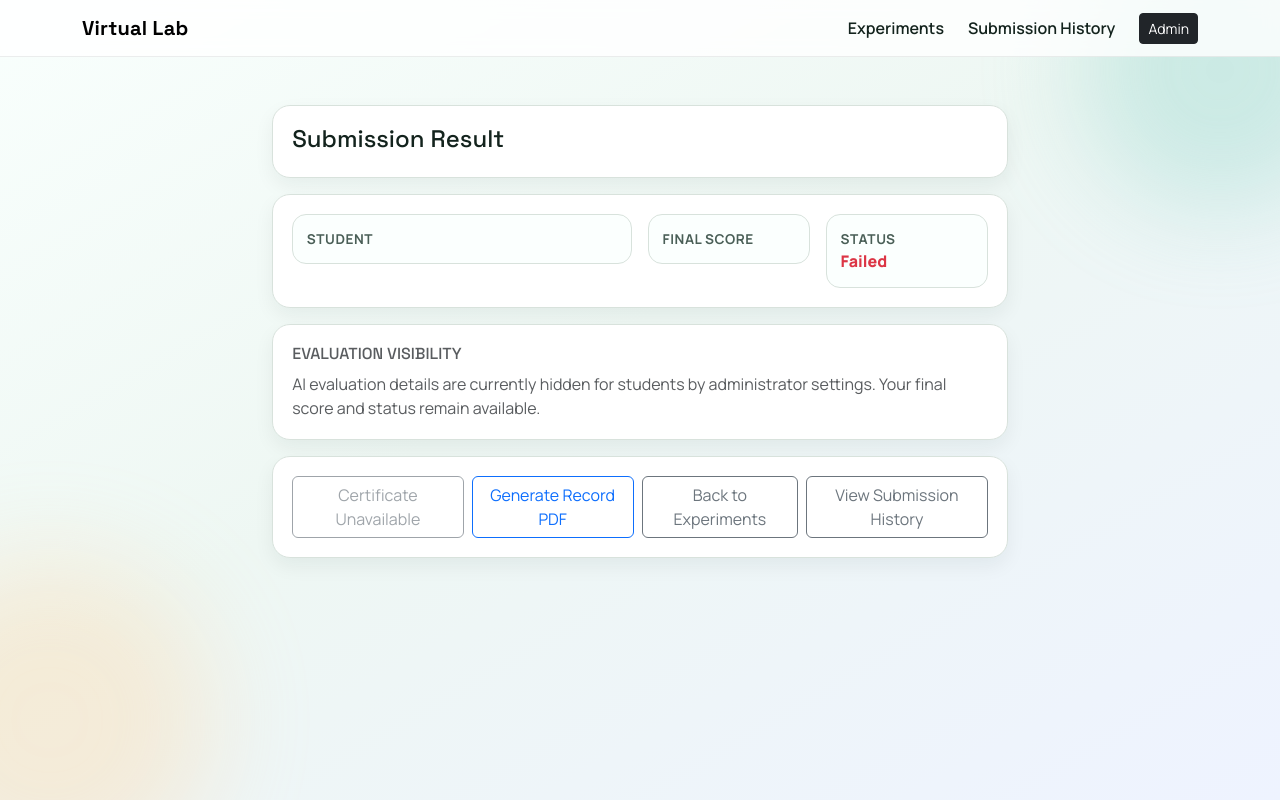
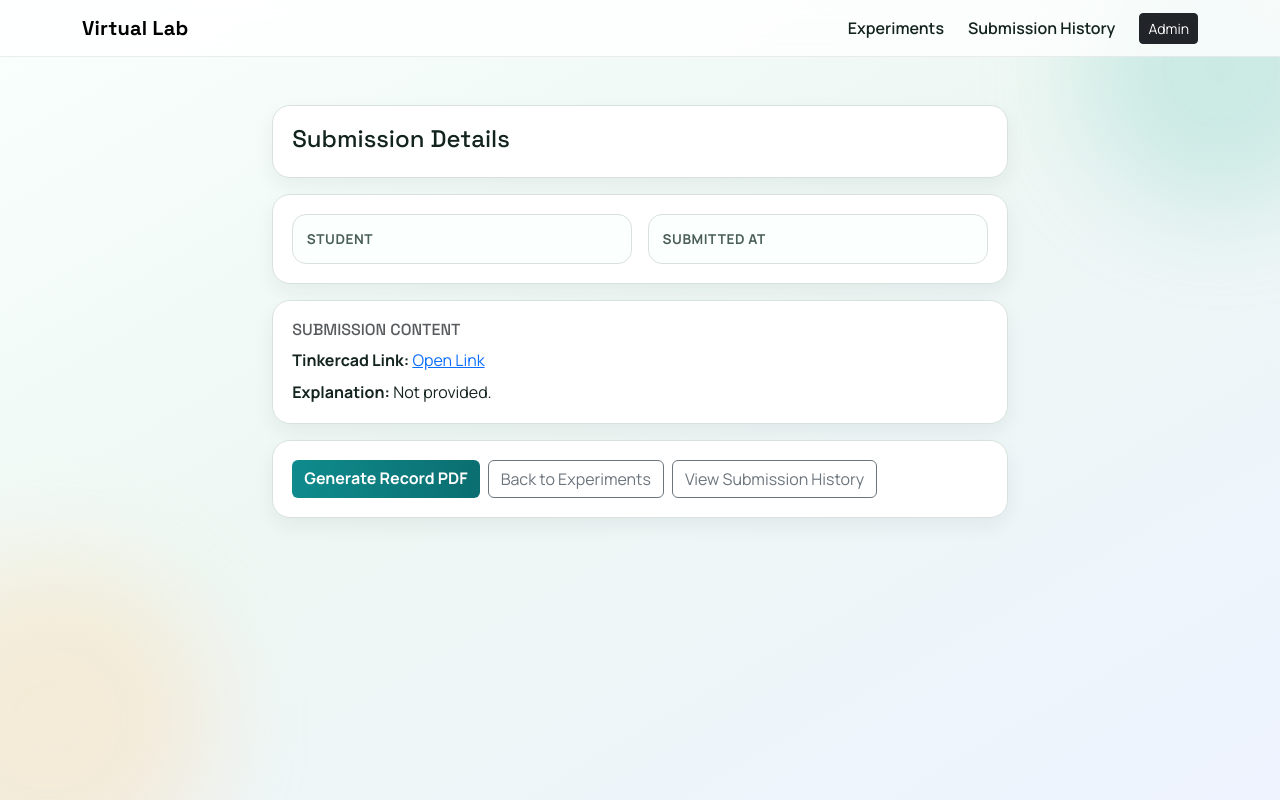
Before and after one commit to ANISHKARTHIC/LMS, a Django app: template virtual_lab_eval/submissions/templates/submissions/submission_result.html in a window 1280 px wide. Run offline with Django 5.2, Linux system fonts and the light colour scheme; the template is opened without the code that fills it, so the values that code supplies are empty.

Commit message:
adjested the record template

```diff
--- a/virtual_lab_eval/submissions/templates/submissions/submission_form.html
+++ b/virtual_lab_eval/submissions/templates/submissions/submission_form.html
@@ -47,7 +47,7 @@
                 <div class="d-flex flex-column flex-md-row gap-2 mt-4">
                     <button type="submit" class="btn btn-accent" id="submit-btn">
                         <span class="spinner-border spinner-border-sm d-none" id="submit-spinner" role="status" aria-hidden="true"></span>
-                        <span id="submit-label">Submit for AI Evaluation</span>
+                        <span id="submit-label">Submit and Generate PDF</span>
                     </button>
                     <a href="{% url 'experiments:experiment_detail' experiment.pk %}" class="btn btn-outline-secondary">Back to Experiment</a>
                 </div>
@@ -68,7 +68,7 @@
     form.addEventListener("submit", function () {
       submitBtn.disabled = true;
       spinner.classList.remove("d-none");
-      label.textContent = "Evaluating...";
+            label.textContent = "Generating PDF...";
     });
   }
 </script>
--- a/virtual_lab_eval/submissions/templates/submissions/submission_result.html
+++ b/virtual_lab_eval/submissions/templates/submissions/submission_result.html
@@ -4,7 +4,7 @@
 <div class="row justify-content-center">
     <div class="col-12 col-lg-9 col-xl-8">
         <section class="panel mb-3">
-            <h1 class="h4 mb-1">Submission Result</h1>
+            <h1 class="h4 mb-1">Submission Details</h1>
             <p class="text-muted mb-0">{{ submission.experiment.title }}</p>
         </section>
 
@@ -17,56 +17,24 @@
                         <small class="text-muted">{{ submission.roll_number }}</small>
                     </div>
                 </div>
-                <div class="col-6 col-md-3">
+                <div class="col-12 col-md-6">
                     <div class="metric">
-                        <div class="label">Final Score</div>
-                        <div class="value">{{ submission.final_score }}</div>
-                    </div>
-                </div>
-                <div class="col-6 col-md-3">
-                    <div class="metric">
-                        <div class="label">Status</div>
-                        <div class="value" style="font-size:1rem">
-                            {% if submission.passed %}
-                                <span class="text-success">Passed</span>
-                            {% else %}
-                                <span class="text-danger">Failed</span>
-                            {% endif %}
-                        </div>
+                        <div class="label">Submitted At</div>
+                        <div class="value" style="font-size:1rem">{{ submission.submitted_at|date:"d M Y H:i" }}</div>
                     </div>
                 </div>
             </div>
         </section>
 
         <section class="panel mb-3">
-            {% if show_ai_evaluation %}
-                <h2 class="h6 text-uppercase text-muted mb-3">Score Components</h2>
-                <div class="row g-2">
-                    <div class="col-12 col-md-6"><strong>Screenshot (50%):</strong> {{ submission.ai_score }}</div>
-                    <div class="col-12 col-md-6"><strong>Link Validity (20%):</strong> {{ submission.link_score }}</div>
-                    <div class="col-12 col-md-6"><strong>Explanation (10%):</strong> {{ submission.explanation_score }}</div>
-                    <div class="col-12 col-md-6"><strong>Admin Review (20%):</strong> {{ submission.admin_review_score }}</div>
-                </div>
-                <hr>
-                <p class="mb-2"><strong>AI Feedback:</strong> {{ submission.ai_feedback|default:"No feedback available." }}</p>
-                <p class="mb-0"><strong>Mistakes:</strong> {{ submission.ai_mistakes|default:"No mistakes reported." }}</p>
-            {% else %}
-                <h2 class="h6 text-uppercase text-muted mb-2">Evaluation Visibility</h2>
-                <p class="mb-0 text-muted">
-                    AI evaluation details are currently hidden for students by administrator settings.
-                    Your final score and status remain available.
-                </p>
-            {% endif %}
+            <h2 class="h6 text-uppercase text-muted mb-2">Submission Content</h2>
+            <p class="mb-2"><strong>Tinkercad Link:</strong> <a href="{{ submission.tinkercad_link }}" target="_blank" rel="noopener">Open Link</a></p>
+            <p class="mb-0"><strong>Explanation:</strong> {{ submission.explanation|default:"Not provided." }}</p>
         </section>
 
         <section class="panel">
             <div class="d-flex flex-column flex-md-row gap-2">
-                {% if submission.passed %}
-                    <a href="{% url 'submissions:download_certificate' submission.pk %}" class="btn btn-accent">Download Certificate</a>
-                {% else %}
-                    <button class="btn btn-outline-secondary" disabled>Certificate Unavailable</button>
-                {% endif %}
-                <a href="{% url 'submissions:download_submission_record_pdf' submission.pk %}" class="btn btn-outline-primary">Generate Record PDF</a>
+                <a href="{% url 'submissions:download_submission_record_pdf' submission.pk %}" class="btn btn-accent">Generate Record PDF</a>
                 <a href="{% url 'experiments:experiment_list' %}" class="btn btn-outline-secondary">Back to Experiments</a>
                 <a href="{% url 'submissions:submission_history' %}?roll={{ submission.roll_number|urlencode }}" class="btn btn-outline-secondary">View Submission History</a>
             </div>
```
Also changed, not shown: virtual_lab_eval/submissions/templates/submissions/submission_history.html (+2 -11 lines), virtual_lab_eval/submissions/views.py (+15 -43 lines).
